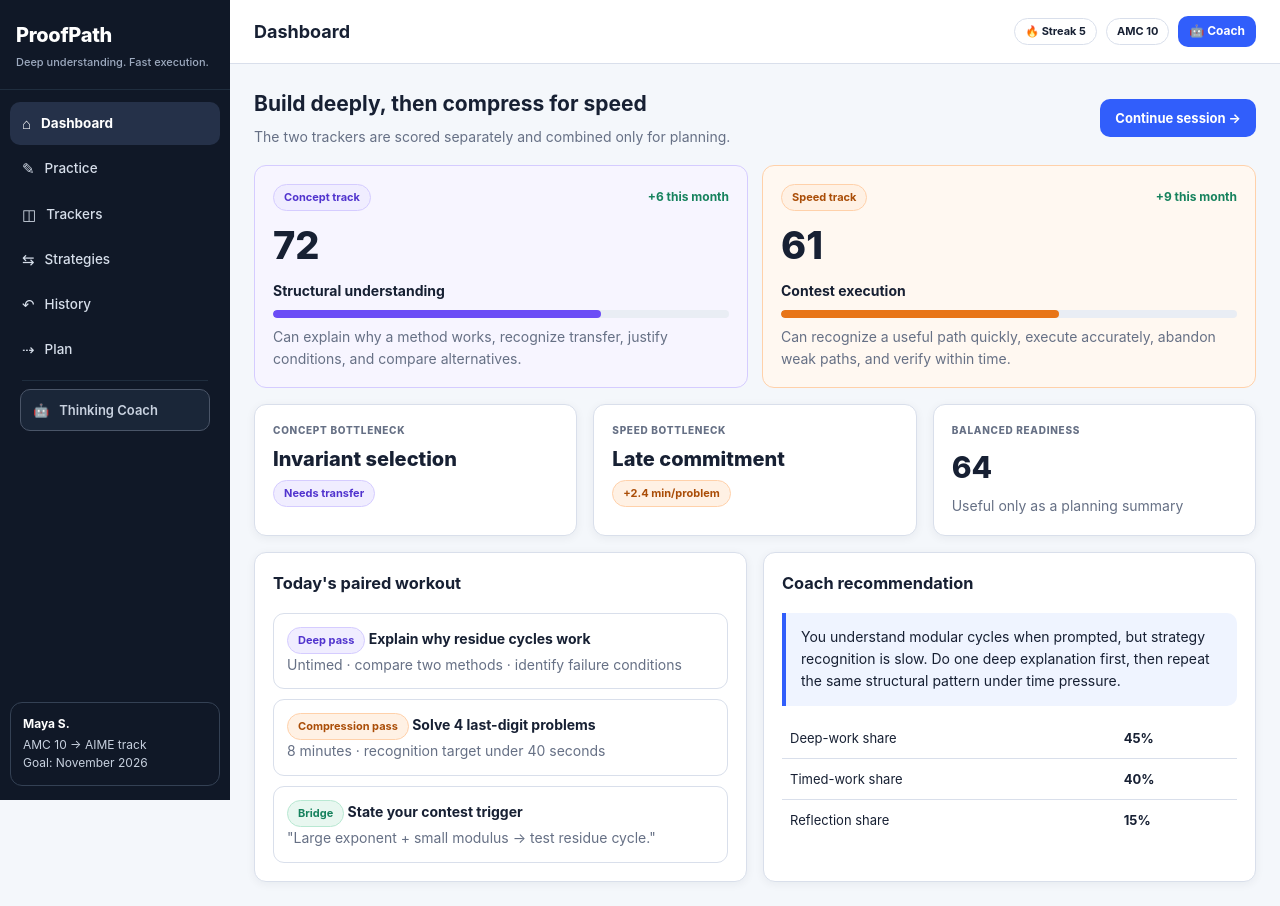
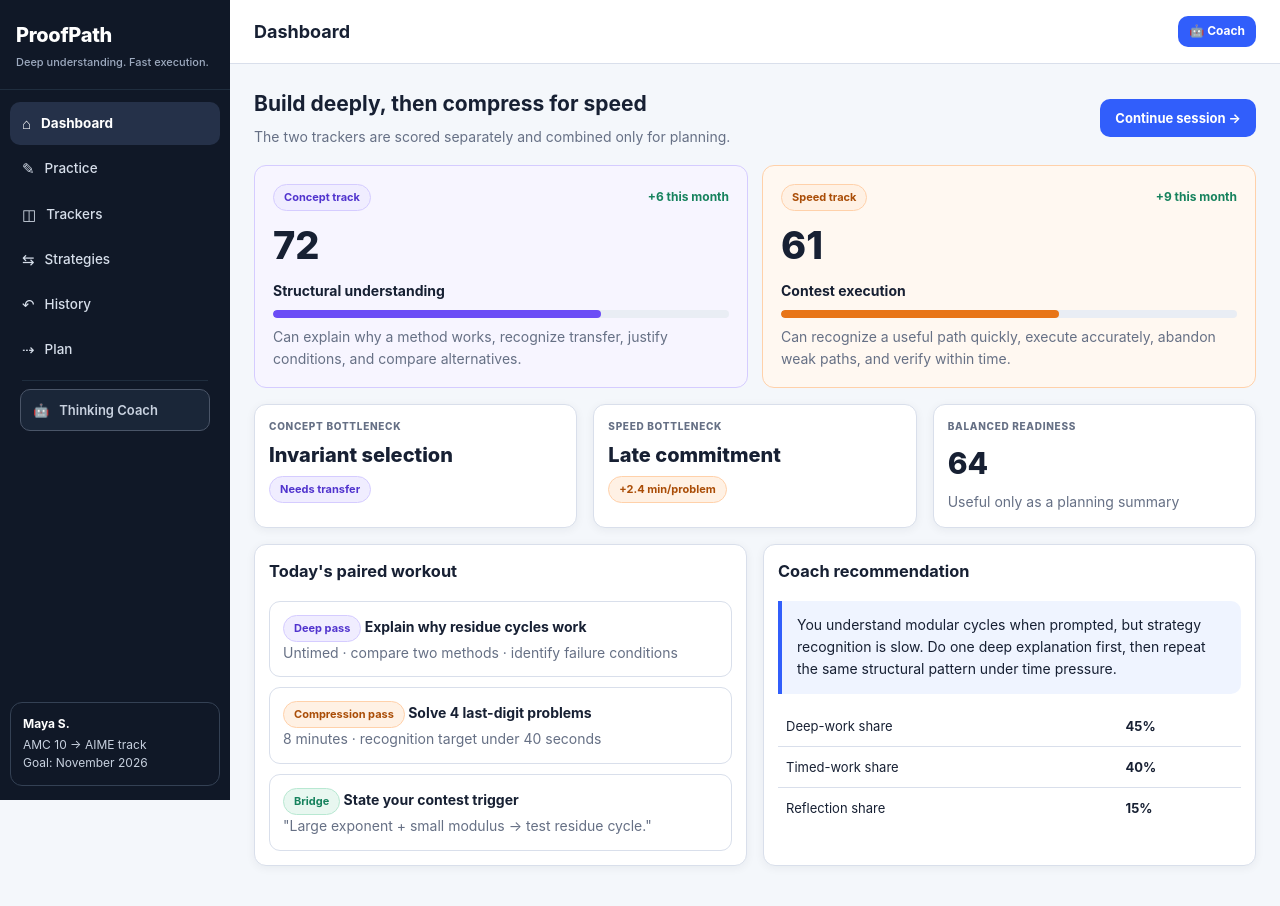
Before and after one commit to MoonMelon/ProblemSolvingTutor, a React (Vite) app: page / in a window 1280 px wide. Built offline with nearby package versions, Linux system fonts and the light colour scheme.

Commit message:
Removed streak + goal from top bar, card padding less
Streak + goal removed to declutter the top bar from unnecessary pills. Card padding decreased to take up less overall space on the screen.

```diff
--- a/src/App.css
+++ b/src/App.css
@@ -226,7 +226,7 @@ p { margin: 0 0 8px; }
   background: var(--paper);
   border: 1px solid var(--line);
   border-radius: var(--radius);
-  padding: 18px;
+  padding: 14px;
   box-shadow: var(--shadow-sm);
 }
 
--- a/src/components/TopBar.jsx
+++ b/src/components/TopBar.jsx
@@ -9,8 +9,6 @@ export default function TopBar({ title, onMenuToggle, onBotToggle, botOpen }) {
       </div>
 
       <div className="topbar-right">
-        <span className="pill">🔥 Streak 5</span>
-        <span className="pill">AMC 10</span>
         <button
           className={`btn sm ${botOpen ? 'secondary' : ''}`}
           onClick={onBotToggle}
```
